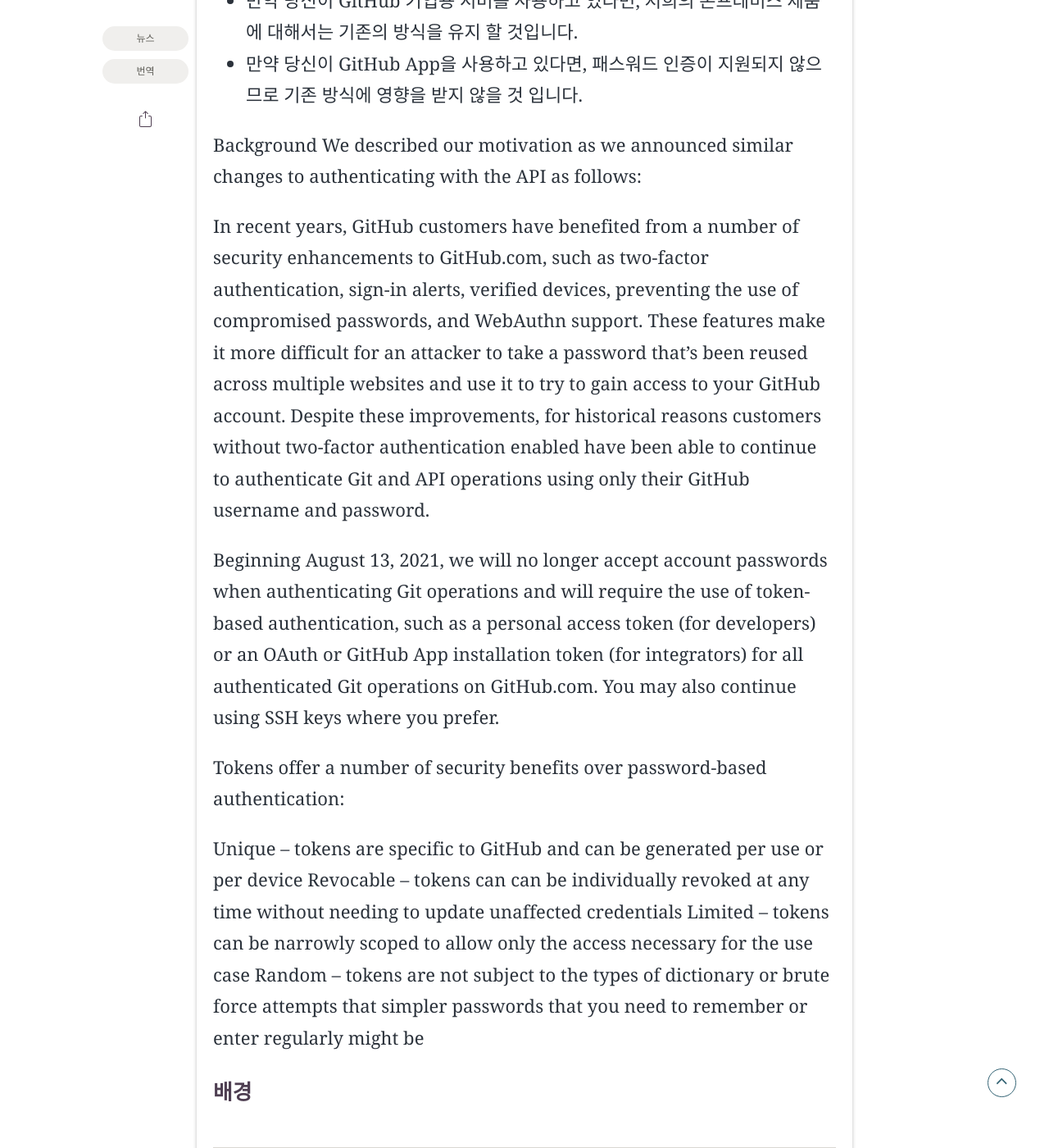
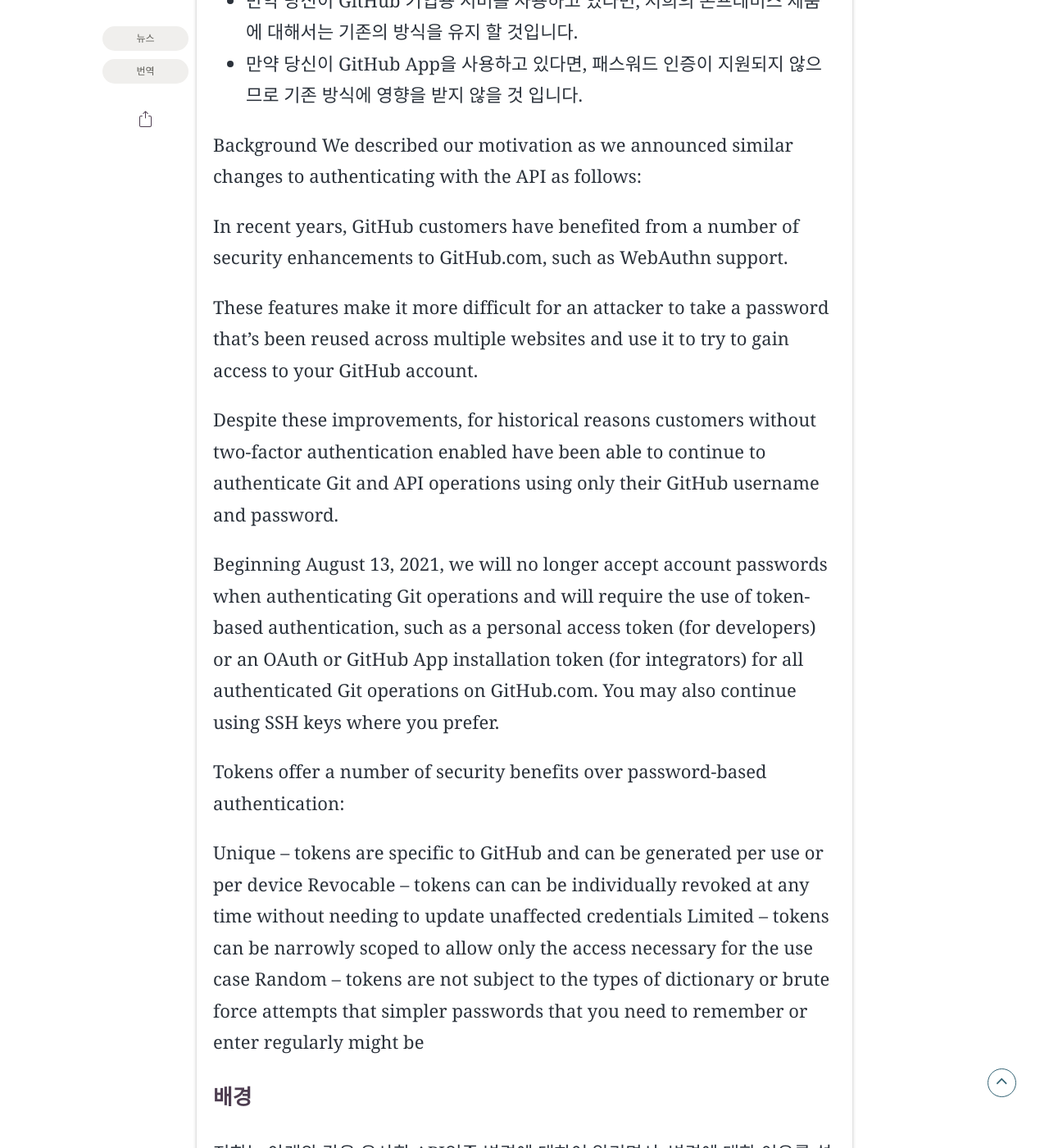
Before and after one commit to GyujinAn/gyujinan.github.io, a Jekyll site: the page built from _posts/2021-08-18-news.md, in a window 1280 px wide and 1400 px high, scrolled down 3095 px. Shown: the whole window at 82% size. Built offline with Jekyll 4.4.1, drawn with Linux system fonts in a browser that asks for light colours; some web fonts are replaced; comment, search, counter and statistics services are not loaded; some of the changed text lies outside the part shown.

Commit message:
update _posts/2021-08-18-news.md

```diff
--- a/_posts/2021-08-18-news.md
+++ b/_posts/2021-08-18-news.md
@@ -61,7 +61,11 @@ If you maintain a GitHub App, GitHub Apps do not support password authentication
 Background
 We described our motivation as we announced similar changes to authenticating with the API as follows:
 
-In recent years, GitHub customers have benefited from a number of security enhancements to GitHub.com, such as two-factor authentication, sign-in alerts, verified devices, preventing the use of compromised passwords, and WebAuthn support. These features make it more difficult for an attacker to take a password that’s been reused across multiple websites and use it to try to gain access to your GitHub account. Despite these improvements, for historical reasons customers without two-factor authentication enabled have been able to continue to authenticate Git and API operations using only their GitHub username and password.
+In recent years, GitHub customers have benefited from a number of security enhancements to GitHub.com, such as  WebAuthn support.
+
+These features make it more difficult for an attacker to take a password that’s been reused across multiple websites and use it to try to gain access to your GitHub account.
+
+Despite these improvements, for historical reasons customers without two-factor authentication enabled have been able to continue to authenticate Git and API operations using only their GitHub username and password.
 
 Beginning August 13, 2021, we will no longer accept account passwords when authenticating Git operations and will require the use of token-based authentication, such as a personal access token (for developers) or an OAuth or GitHub App installation token (for integrators) for all authenticated Git operations on GitHub.com. You may also continue using SSH keys where you prefer.
 
@@ -73,3 +77,7 @@ Limited – tokens can be narrowly scoped to allow only the access necessary for
 Random – tokens are not subject to the types of dictionary or brute force attempts that simpler passwords that you need to remember or enter regularly might be
 
 ### 배경
+
+저희는 아래와 같은 유사한 API인증 변경에 대하여 알리면서, 변경에 대한 이유를 설명했습니다.
+
+최근 몇년 간 GitHub의 몇몇 보안 기술을 향상시키므로써 GitHub 고객들의 보안에 대한 안전성을 높일 수 있었습니다. 보안 기술에 대한 예를 들면 이중 인증 방식, 로그인 알람, 검증 된 기기를 통한 인증 방식, 손상 된 패스워드 방지, 웹 인증 지원이 있었습니다. 이러한 기술들은 어떠한 공격자에게 여러 사이트에 사용 된 패스워드를 가져와 당신의 GitHub계정에 대한 접근 권한을 가져오지 못 하도록 합니다.
```
